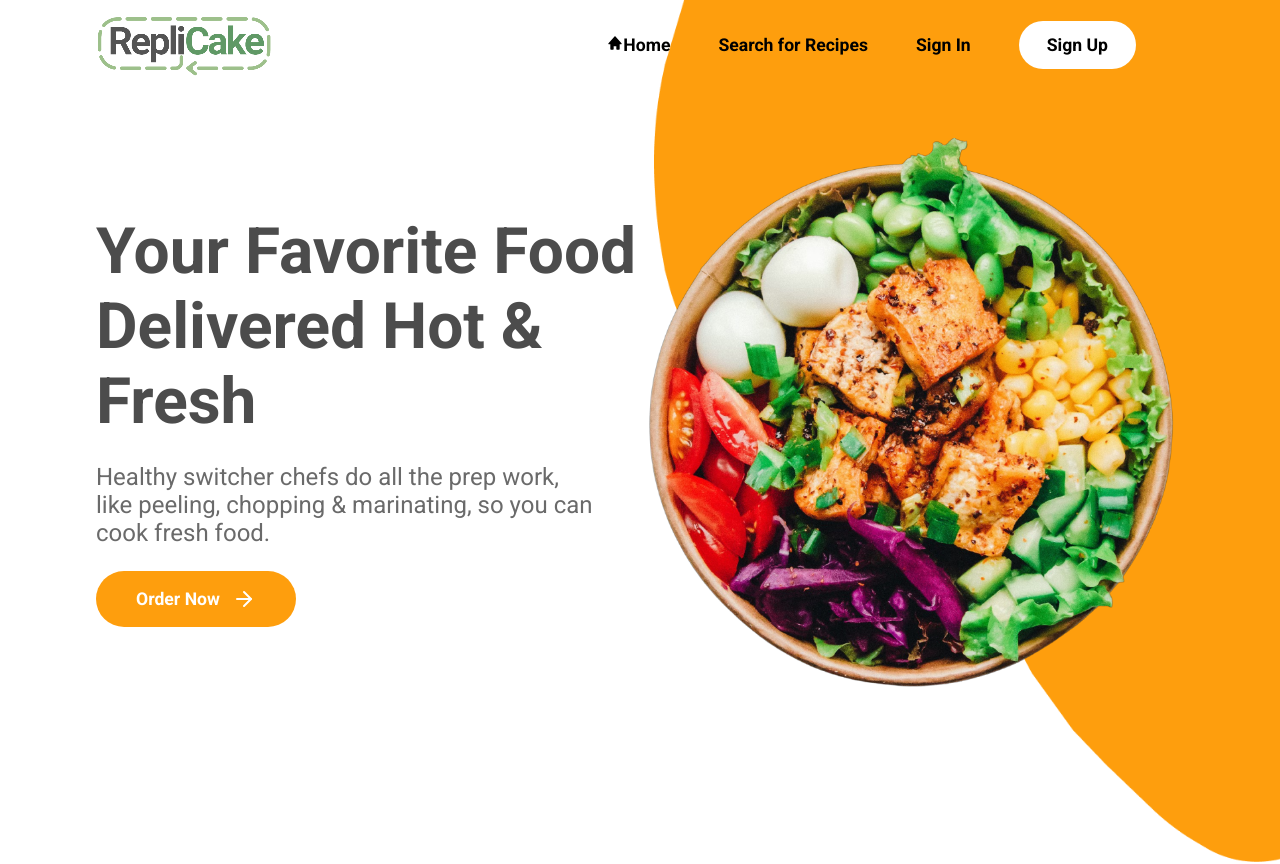
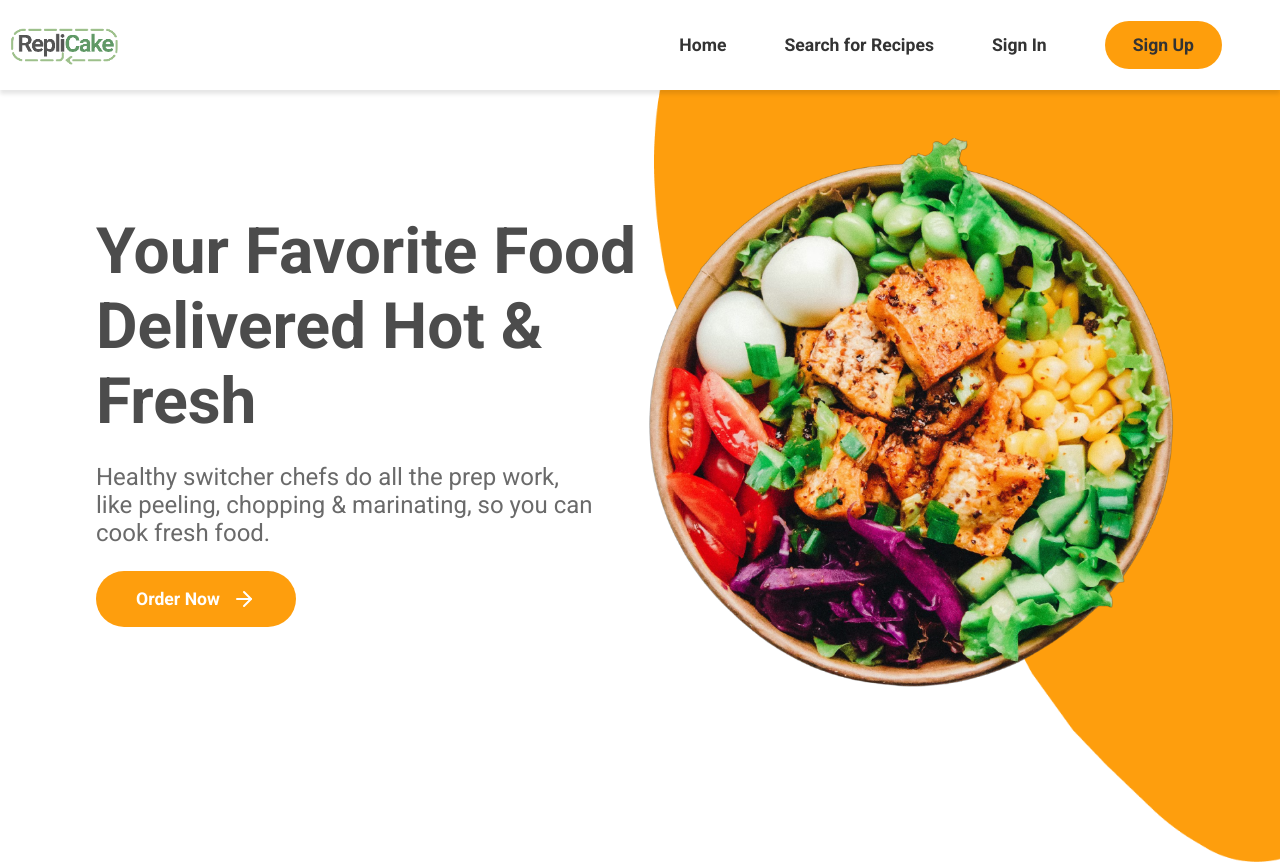
Before and after one commit to HPhilipN/C276-Project, a React (Vite) app in the folder frontend/: page / in a window 1280 px wide. Shown: the top 864 px of the page. Built offline with nearby package versions, Linux system fonts and the light colour scheme.

Commit message:
Revert "Revert "Add navbar css""

```diff
--- a/frontend/src/App.jsx
+++ b/frontend/src/App.jsx
@@ -2,13 +2,15 @@ import "./App.css";
 import Home from "./Home";
 import Work from "./Work";
 import Footer from "./Footer";
+import Login from "./Login";
 
 function App() {
   return (
-    <div className="App">
+    <div>
       <Home />
       <Work />
       <Footer />
+      {/* <Login/> */}
     </div>
   );
 }
--- a/frontend/src/Login.css
+++ b/frontend/src/Login.css
@@ -2,23 +2,12 @@
 
 * {
   box-sizing: border-box;
+  font-family: "Roboto", sans-serif;
 }
 
-body {
-  background: #f6f5f7;
-  display: flex;
-  justify-content: center;
-  align-items: center;
-  flex-direction: column;
-  font-family: "Roboto", sans-serif;
-  height: 100vh;
-  margin: -20px 0 50px;
-}
 
 #root {
-  max-width: 1280px;
   margin: 0 auto;
-  padding: 2rem;
   text-align: center;
 }
 
--- a/frontend/src/Login.jsx
+++ b/frontend/src/Login.jsx
@@ -19,7 +19,7 @@ function App() {
   };
 
   return (
-    <div className = "App">
+    <div>
     <Navbar />
     <Components.Container>
       <Components.SignUpContainer signinIn={signIn}>
--- /dev/null
+++ b/frontend/src/NavBar.css
@@ -0,0 +1,52 @@
+.navbar {
+    background-color: #fff;
+    box-shadow: 0 4px 4px rgba(0, 0, 0, 0.1);
+    width: 100%;
+    display: flex;
+    align-items: center;
+    padding: 10px;
+    position: sticky;
+    top: 0;
+    z-index: 100;
+}
+
+  .navbar-logo-container {
+    flex-grow: 1;
+    display: flex;
+    align-items: center;
+  }
+
+  .navbar-logo-container img {
+    height: 30px;
+  }
+
+  .navbar-links-container {
+    display: flex;
+    align-items: center;
+    margin-left: auto;
+  }
+
+  .navbar-links-container a {
+    margin-left: 10px;
+    text-decoration: none;
+    color: #333;
+  }
+
+  .navbar-menu-container {
+    margin-left: 10px;
+    cursor: pointer;
+  }
+
+  @media screen and (max-width: 800px) {
+    .navbar a {
+      display: none;
+    }
+  }
+
+  .primary-button{
+    background: #fe9e0c;
+  }
+
+  .navbar-logo-container img {
+    height: 40px; /* Adjust the height as needed */
+  }
--- a/frontend/src/Navbar.jsx
+++ b/frontend/src/Navbar.jsx
@@ -14,6 +14,7 @@ import HomeIcon from "@mui/icons-material/Home";
 import SearchIcon from '@mui/icons-material/Search';
 import LoginOutlinedIcon from '@mui/icons-material/LoginOutlined';
 import PersonAddAltRoundedIcon from '@mui/icons-material/PersonAddAltRounded';
+import "./Navbar.css";
 
 const Navbar = () => {
   const [openMenu, setOpenMenu] = useState(false);
@@ -37,13 +38,12 @@ const Navbar = () => {
   ];
 
   return (
-    <nav>
-      <div className="nav-logo-container">
+    <nav className="navbar">
+      <div className="navbar-logo-container">
         <img src={Logo} alt="" />
       </div>
       <div className="navbar-links-container">
-          <BiSolidHome />
-          <a>Home</a>
+        <a>Home</a>
         <a>Search for Recipes</a>
         <a>Sign In</a>
         <a className="primary-button">Sign Up</a>
```
